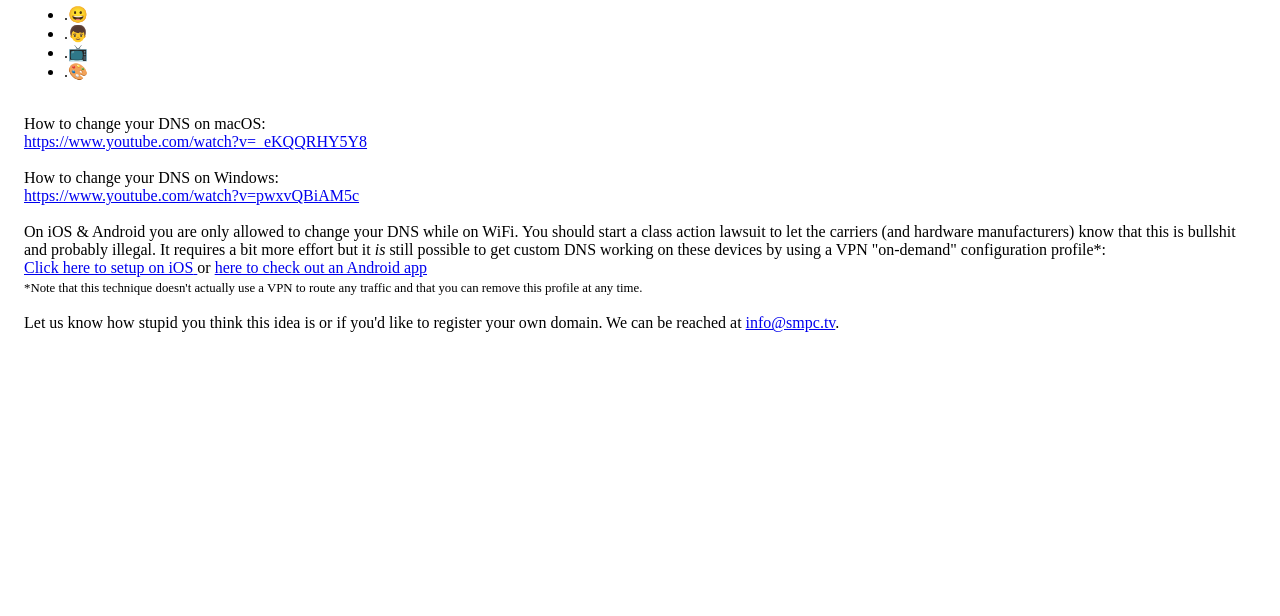
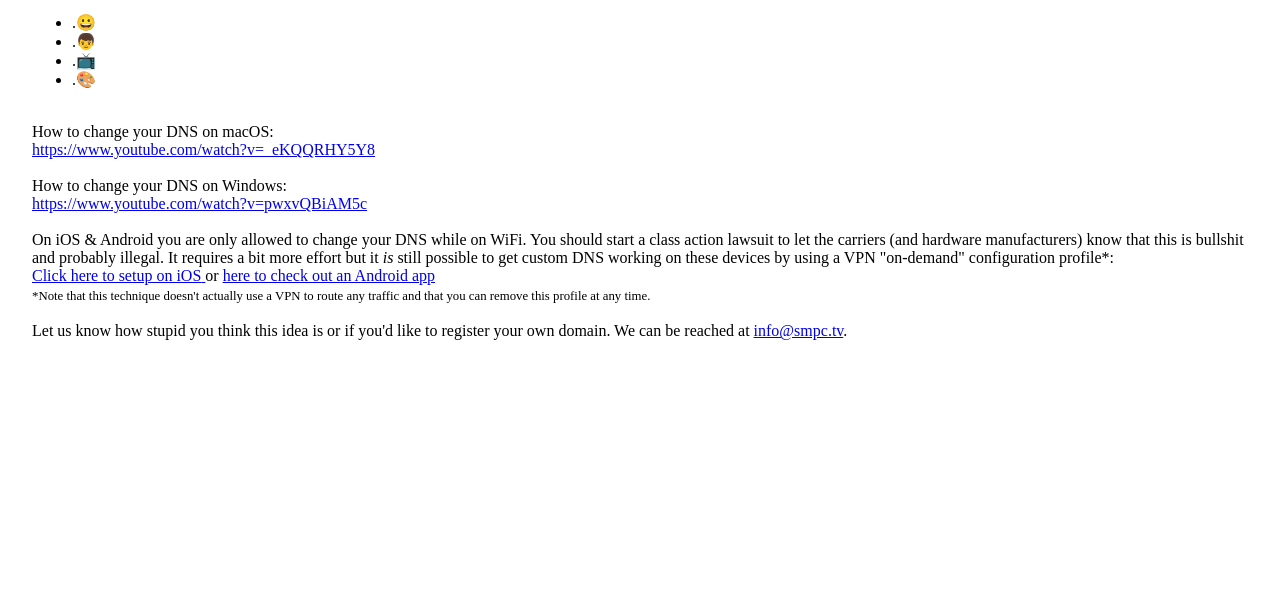
Before and after one commit to jessetane/dns.smpc.tv, a website: page public/index.html in a window 1280 px wide. Shown: the part 184-800 px from the top of the page. Drawn offline with Linux system fonts and the light colour scheme.

Commit message:
copy, better padding

```diff
--- a/public/index.html
+++ b/public/index.html
@@ -11,7 +11,7 @@
         font-size: 16px;
       }
       body {
-        padding: 0.5rem;
+        padding: 1rem;
       }
       h1 {
         margin-top: 0;
@@ -28,7 +28,7 @@
       }
       @media (min-width: 768px) {
         body {
-          padding: 1.5rem;
+          padding: 2rem;
         }
       }
     </style>
```
